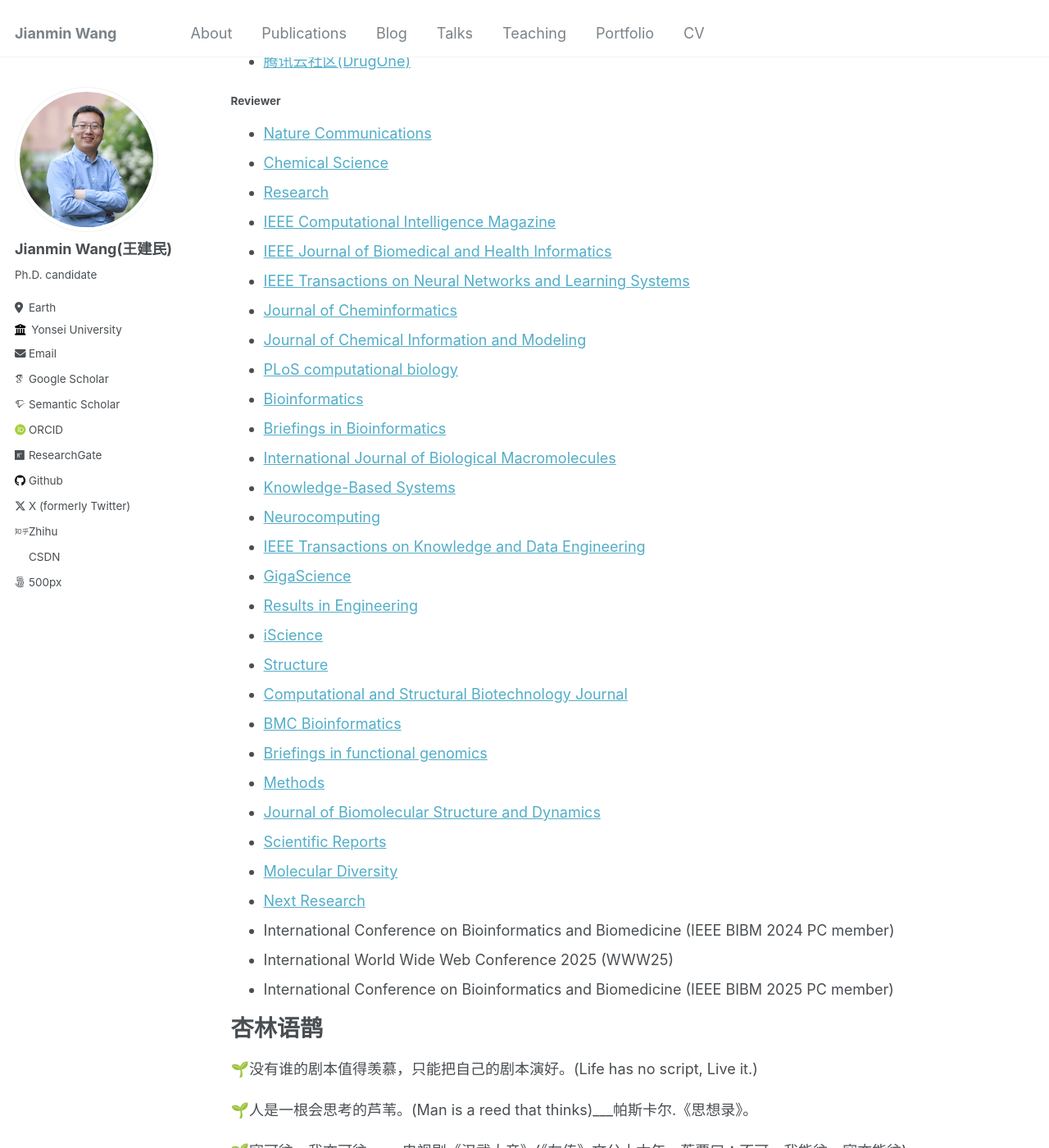
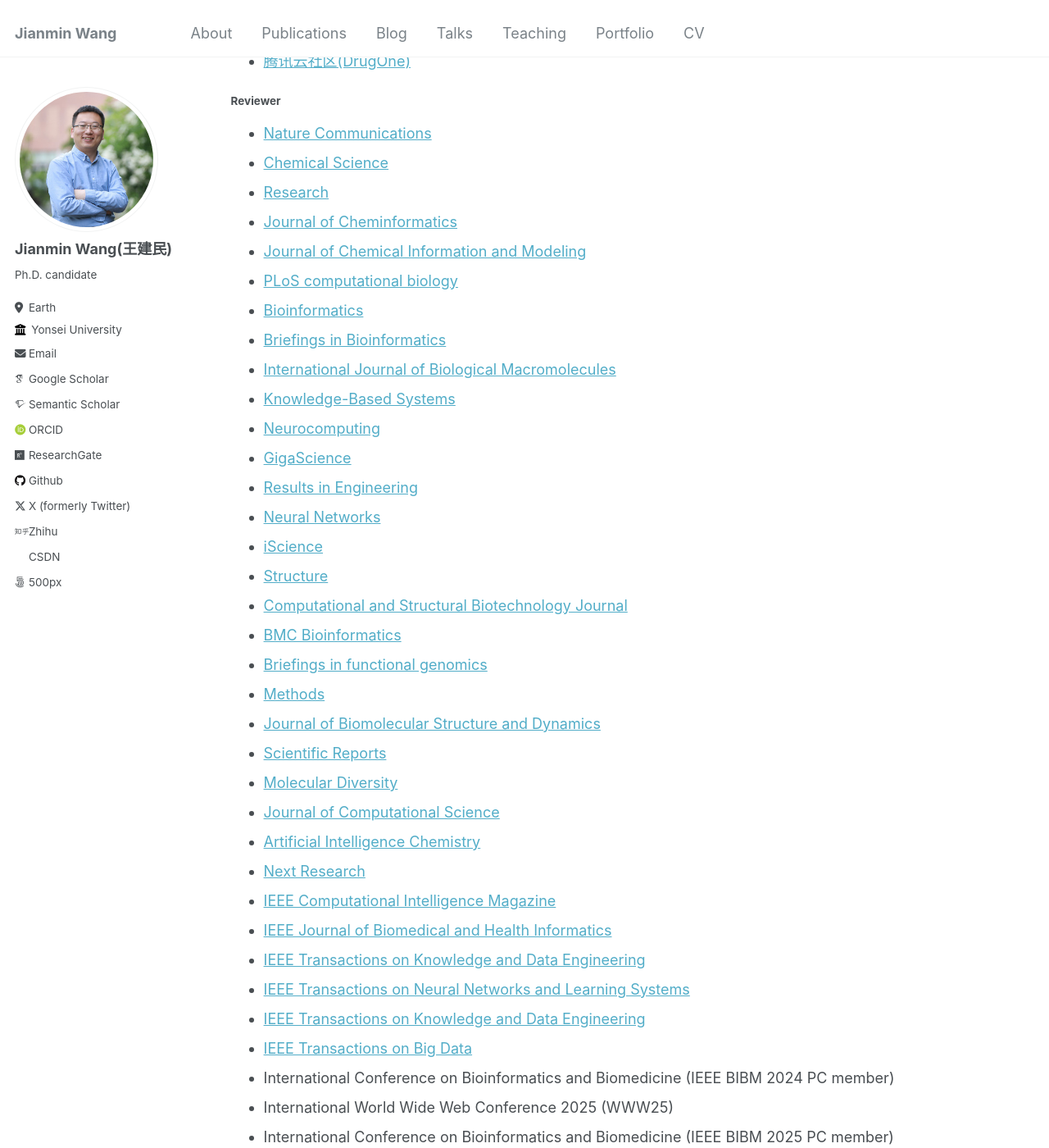
Before and after one commit to Jianmin2drugai/Jianmin2drugai.github.io, a Jekyll site: the page built from _pages/cv.md, in a window 1280 px wide and 1400 px high, scrolled down 723 px. Shown: the whole window at 82% size. Built offline with Jekyll 4.4.1, drawn with Linux system fonts in a browser that asks for light colours; some web fonts are replaced.

Commit message:
Update cv.md

```diff
--- a/_pages/cv.md
+++ b/_pages/cv.md
@@ -55,9 +52,9 @@
 * [International Journal of Biological Macromolecules](https://www.sciencedirect.com/journal/international-journal-of-biological-macromolecules)
 * [Knowledge-Based Systems](https://www.sciencedirect.com/journal/knowledge-based-systems)
 * [Neurocomputing](https://www.sciencedirect.com/journal/neurocomputing)
-* [IEEE Transactions on Knowledge and Data Engineering](https://ieeexplore.ieee.org/xpl/RecentIssue.jsp?punumber=69)
 * [GigaScience](https://academic.oup.com/gigascience)
 * [Results in Engineering](https://www.sciencedirect.com/journal/results-in-engineering)
+* [Neural Networks](https://www.sciencedirect.com/journal/neural-networks)
 * [iScience](https://www.cell.com/iscience)
 * [Structure](https://www.cell.com/structure/home)
 * [Computational and Structural Biotechnology Journal](https://www.sciencedirect.com/journal/computational-and-structural-biotechnology-journal)
@@ -67,7 +64,15 @@
 * [Journal of Biomolecular Structure and Dynamics](https://www.tandfonline.com/journals/tbsd20)
 * [Scientific Reports](https://www.nature.com/srep/)
 * [Molecular Diversity](https://link.springer.com/journal/11030)
+* [Journal of Computational Science](https://www.sciencedirect.com/journal/journal-of-computational-science)
+* [Artificial Intelligence Chemistry](https://www.sciencedirect.com/journal/artificial-intelligence-chemistry)
 * [Next Research](https://www.sciencedirect.com/journal/next-research)
+* [IEEE Computational Intelligence Magazine](https://ieeexplore.ieee.org/xpl/RecentIssue.jsp?punumber=10207)
+* [IEEE Journal of Biomedical and Health Informatics](https://ieeexplore.ieee.org/xpl/RecentIssue.jsp?punumber=6221020)
+* [IEEE Transactions on Knowledge and Data Engineering](https://ieeexplore.ieee.org/xpl/RecentIssue.jsp?punumber=69)
+* [IEEE Transactions on Neural Networks and Learning Systems](https://ieeexplore.ieee.org/xpl/RecentIssue.jsp?punumber=5962385)
+* [IEEE Transactions on Knowledge and Data Engineering](https://dl.acm.org/journal/ieeecs_tkde)
+* [IEEE Transactions on Big Data](https://www.computer.org/csdl/journal/bd)
 * International Conference on Bioinformatics and Biomedicine (IEEE BIBM 2024 PC member)
 * International World Wide Web Conference 2025  (WWW25)
 * International Conference on Bioinformatics and Biomedicine (IEEE BIBM 2025 PC member)
```
Also changed, not shown: other parts of _pages/cv.md (+0 -3 lines).
